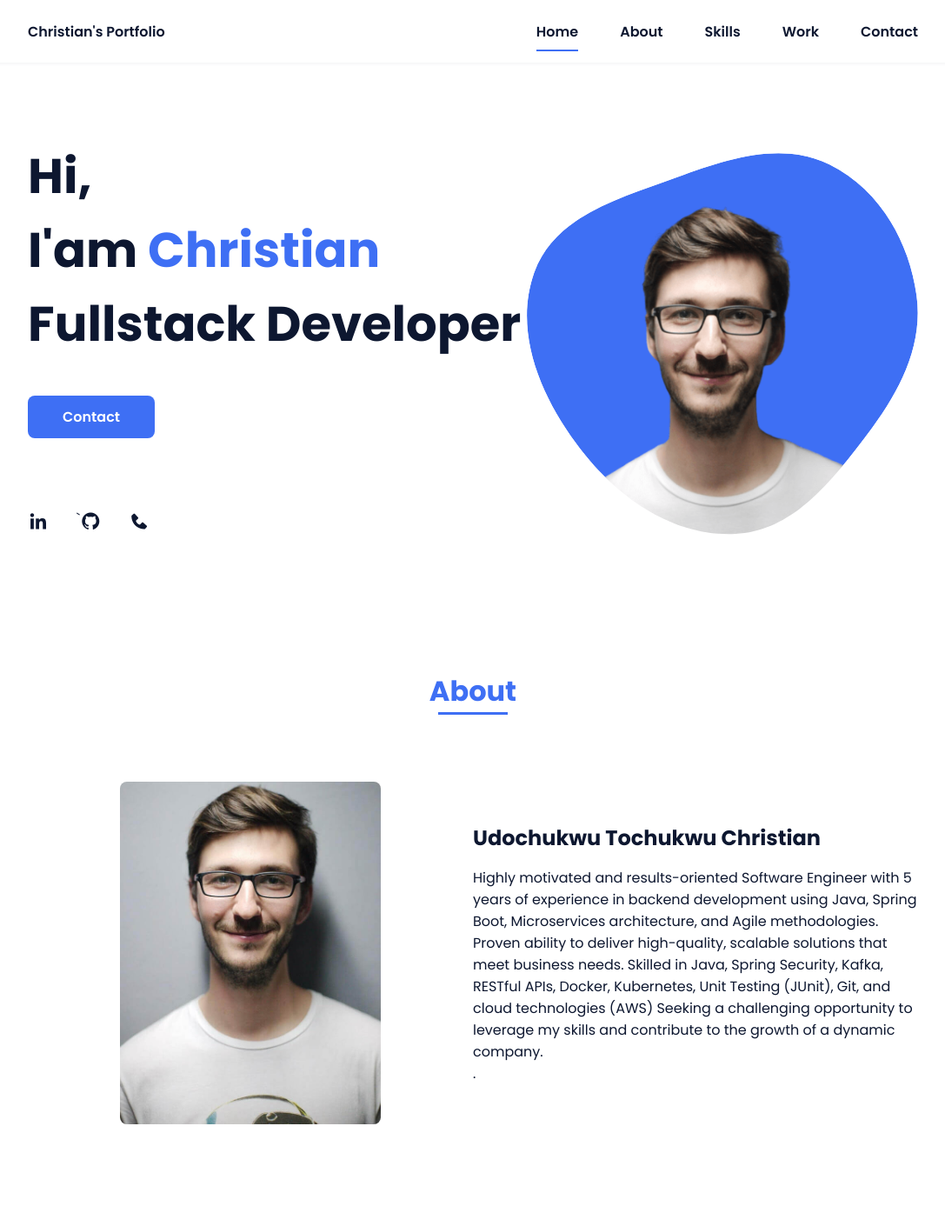
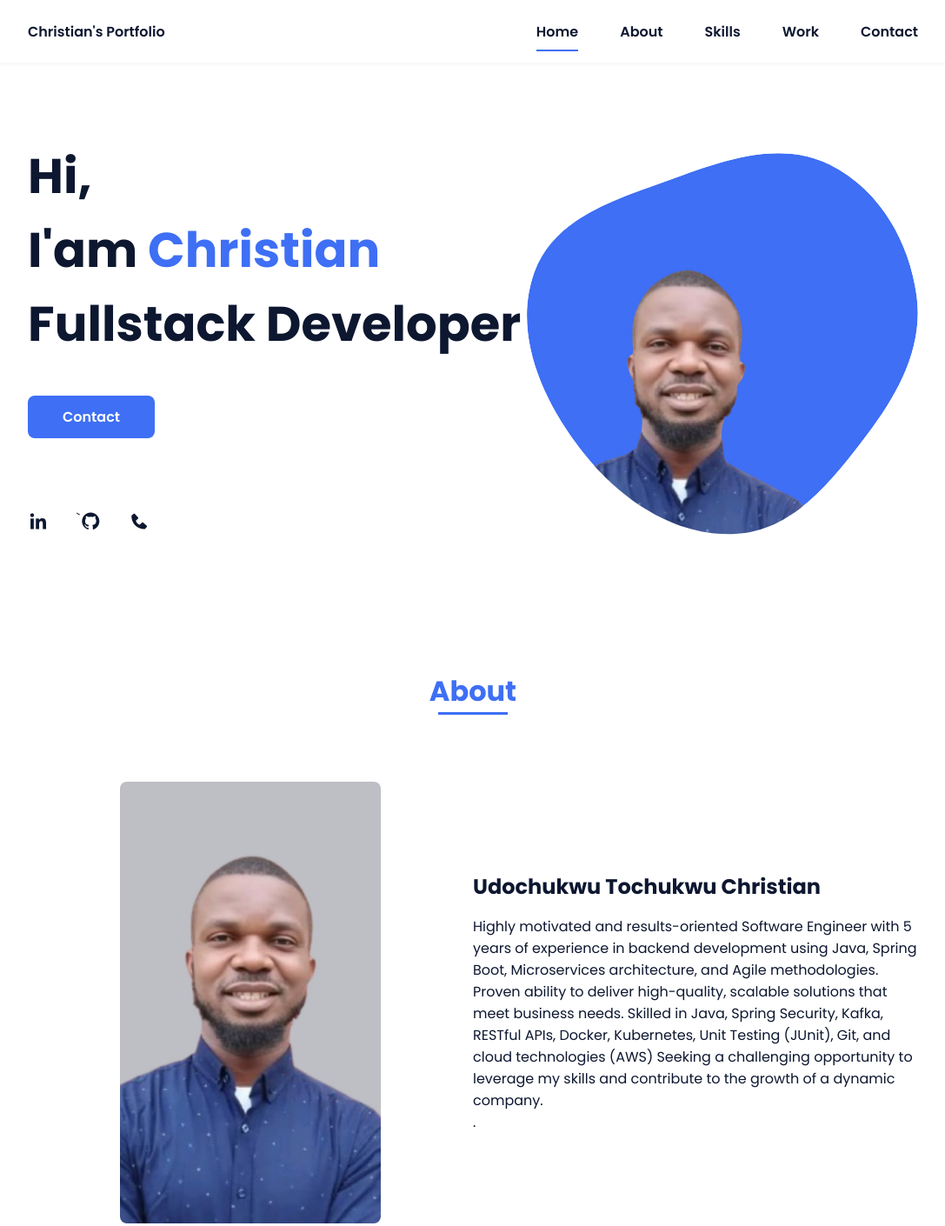
Before and after one commit to Tochukwu1159/portfolio, a plain HTML site: page index.html in a window 1280 px wide. Shown: the top 1410 px of the page at 87% size, without its empty margins (96-1183 px from the left). Drawn offline with nearby package versions, Linux system fonts and the light colour scheme.

Commit message:
my portfolio

```diff
--- a/assets/css/styles.css
+++ b/assets/css/styles.css
@@ -217,7 +217,7 @@ img {
   fill: var(--first-color);
 }
 .home__blob-img {
-  width: 360px;
+  width: 290px;
 }
 
 /*BUTTONS*/
--- a/index.html
+++ b/index.html
@@ -57,7 +57,7 @@
                         </mask>
                         <g mask="url(#mask0)">
                             <path d="M9.19024 145.964C34.0253 76.5814 114.865 54.7299 184.111 29.4823C245.804 6.98884 311.86 -14.9503 370.735 14.143C431.207 44.026 467.948 107.508 477.191 174.311C485.897 237.229 454.931 294.377 416.506 344.954C373.74 401.245 326.068 462.801 255.442 466.189C179.416 469.835 111.552 422.137 65.1576 361.805C17.4835 299.81 -17.1617 219.583 9.19024 145.964Z"/>
-                            <image class="home__blob-img" x="50" y="60" href="assets/img/perfil.png"/>
+                            <image class="home__blob-img" x="50" y="60" href="assets/img/portfolio3.png"/>
                         </g>
                     </svg>
                 </div>
@@ -69,7 +69,7 @@
 
                 <div class="about__container bd-grid">
                     <div class="about__img">
-                        <img src="assets/img/about.jpg" alt="">
+                        <img src="assets/img/portfolio1.jpeg" alt="">
                     </div>
 
                     <div>
```
Also changed, not shown: assets/img/portfolio1.jpeg (added), assets/img/portfolio2.png (added), assets/img/portfolio3.png (added), 2 other files.
